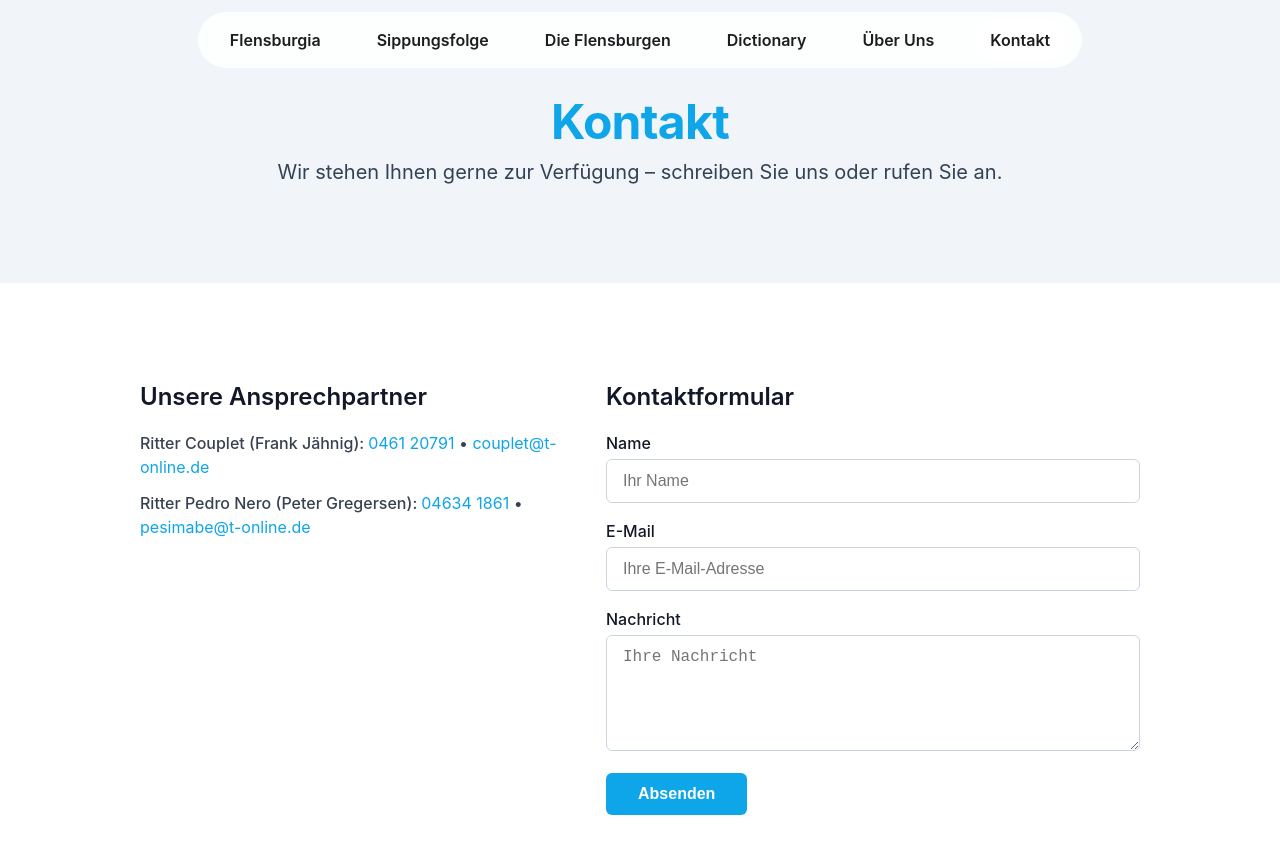
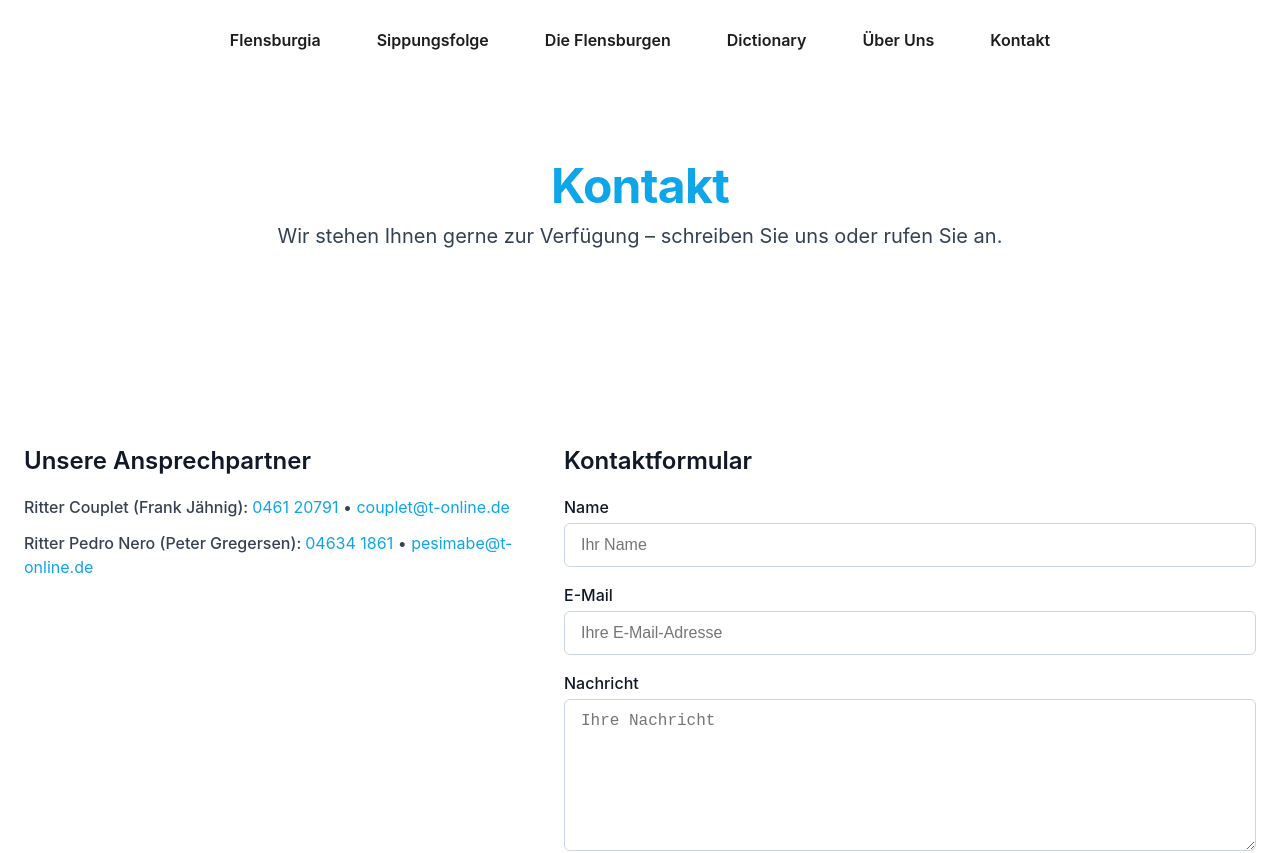
Before and after one commit to ptr03/Flensburgia-Web-Engineering, a Vue app: page /contact in a window 1280 px wide. Shown: the top 853 px of the page. Built offline with nearby package versions, Linux system fonts and the light colour scheme.

Commit message:
style(contact): increase form width and spacing to match design

```diff
--- a/src/components/ContactPage.vue
+++ b/src/components/ContactPage.vue
@@ -3,8 +3,8 @@
   <div class="contact-page">
     <section class="contact-hero">
       <div class="content-wrapper">
-        <h1 class="section-title">Kontakt</h1>
-        <p class="section-subtitle">
+        <h1 class="section-title animate-target">Kontakt</h1>
+        <p class="section-subtitle animate-target">
           Wir stehen Ihnen gerne zur Verfügung – schreiben Sie uns oder rufen Sie an.
         </p>
       </div>
@@ -13,7 +13,7 @@
     <section class="contact-section">
       <div class="container">
         <!-- Kontaktinformationen -->
-        <div class="contact-info">
+        <div class="contact-info animate-target">
           <h2 class="contact-heading">Unsere Ansprechpartner</h2>
           <ul class="contact-list">
             <li>
@@ -32,7 +32,7 @@
         </div>
 
         <!-- Kontaktformular -->
-        <div class="contact-form-wrapper">
+        <div class="contact-form-wrapper animate-target">
           <h2 class="contact-heading">Kontaktformular</h2>
           <form @submit.prevent="submitForm" class="contact-form">
             <div class="form-group">
@@ -60,7 +60,7 @@
               <textarea
                 id="message"
                 v-model="form.message"
-                rows="5"
+                rows="7"
                 required
                 placeholder="Ihre Nachricht"
               ></textarea>
@@ -75,7 +75,7 @@
 </template>
 
 <script setup>
-import { ref } from 'vue'
+import { ref, onMounted, nextTick } from 'vue'
 
 const form = ref({
   name: '',
@@ -85,15 +85,31 @@ const form = ref({
 const success = ref(false)
 
 function submitForm() {
-  // Hier könnte eine API-Anfrage erfolgen. Zum Demo nur Feedback anzeigen.
   success.value = true
-  // Formular zurücksetzen
   form.value.name = ''
   form.value.email = ''
   form.value.message = ''
-  // Erfolgsnachricht nach 5 Sekunden ausblenden
   setTimeout(() => (success.value = false), 5000)
 }
+
+onMounted(() => {
+  nextTick(() => {
+    document.querySelectorAll('.section-title, .section-subtitle')
+      .forEach(el => el.classList.add('animate-in'))
+  })
+  const observer = new IntersectionObserver(
+    entries => {
+      entries.forEach(entry => {
+        if (entry.isIntersecting) {
+          entry.target.classList.add('animate-in')
+          observer.unobserve(entry.target)
+        }
+      })
+    },
+    { threshold: 0.1 }
+  )
+  document.querySelectorAll('.animate-target').forEach(el => observer.observe(el))
+})
 </script>
 
 <style scoped>
@@ -105,9 +121,10 @@ function submitForm() {
 }
 
 .contact-hero {
-  background: #f1f5f9;
+  background: #ffffff;
   padding: clamp(4rem, 8vw, 6rem) 1.5rem;
   text-align: center;
+  margin-top: 64px;
 }
 
 .content-wrapper {
@@ -120,12 +137,16 @@ function submitForm() {
   font-weight: 700;
   color: #0ea5e9;
   margin-bottom: 0.5rem;
+  opacity: 0;
+  transform: translateY(20px);
 }
 
 .section-subtitle {
   font-size: clamp(1rem, 2.5vw, 1.25rem);
   color: #334155;
   margin-top: 0.5rem;
+  opacity: 0;
+  transform: translateY(20px);
 }
 
 .contact-section {
@@ -133,17 +154,18 @@ function submitForm() {
 }
 
 .container {
-  max-width: 1000px;
+  max-width: 1300px; /* erhöht für breiteres Layout */
   margin: 0 auto;
   display: flex;
-  gap: 2rem;
+  gap: 3rem;
   flex-wrap: wrap;
   justify-content: space-between;
 }
 
-/* Kontaktinformationen */
 .contact-info {
   flex: 1 1 300px;
+  opacity: 0;
+  transform: translateY(20px);
 }
 
 .contact-heading {
@@ -179,9 +201,10 @@ function submitForm() {
   text-decoration: underline;
 }
 
-/* Kontaktformular */
 .contact-form-wrapper {
-  flex: 1 1 400px;
+  flex: 1 1 500px;
+  opacity: 0;
+  transform: translateY(20px);
 }
 
 .contact-form {
@@ -242,8 +265,22 @@ function submitForm() {
   font-weight: 500;
 }
 
-/* Responsive */
-@media (max-width: 768px) {
+@keyframes fadeInUp {
+  from {
+    opacity: 0;
+    transform: translateY(20px);
+  }
+  to {
+    opacity: 1;
+    transform: translateY(0);
+  }
+}
+
+.animate-in {
+  animation: fadeInUp 0.6s ease-out forwards;
+}
+
+@media (max-width: 992px) {
   .container {
     flex-direction: column;
   }
```
